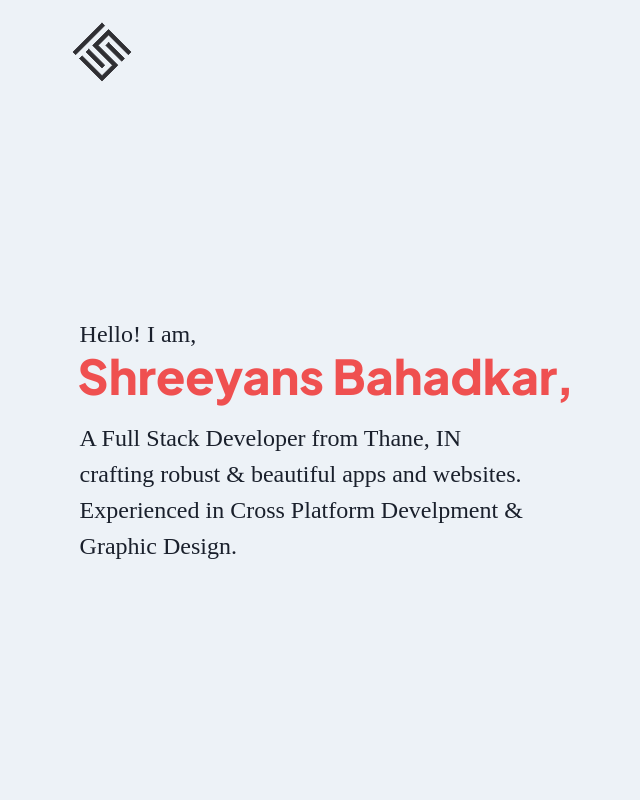
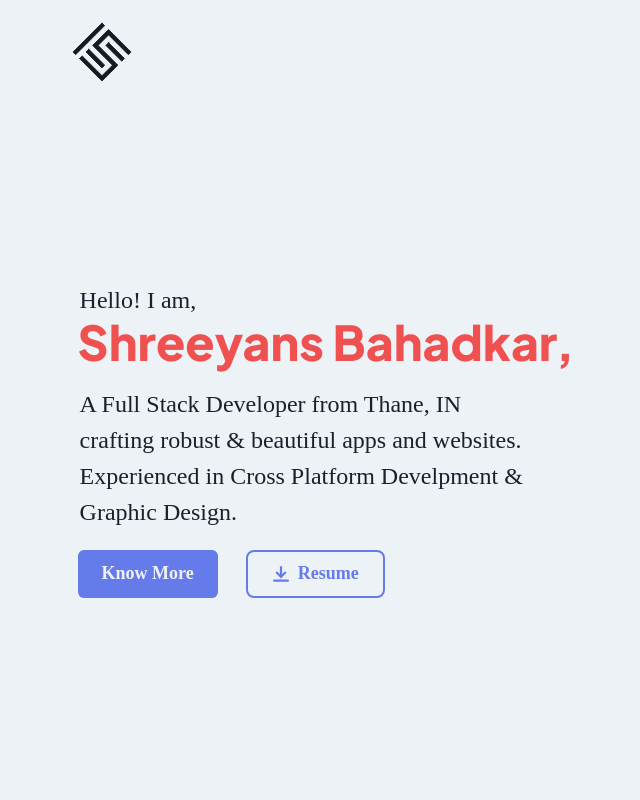
Before and after one commit to ShreeyansB/ShreeyansB.github.io.v3, a React (Create React App) app: page / in a window 1280 px wide. Shown: the top 800 px of the page, without its empty margins (76-716 px from the left). Built offline with nearby package versions, Linux system fonts and the light colour scheme; a web font is replaced by a local one.

Commit message:
:lipstick: Added Home Buttons and exta functionality
Added Home Buttons, made ui improvements and added scroll to component func to buttons

```diff
--- a/src/Theme.js
+++ b/src/Theme.js
@@ -7,10 +7,12 @@ const config = {
 };
 
 export const colors = {
-  primary: "#2F2F33",
+  primary: "#171923",
   secondary: "#EF5050",
   primaryDark: "#EDF2F7",
   alternate: "#657BEA",
+  primaryAlpha: "rgba(23, 25, 35, 0.8)",
+  primaryDarkAlpha: "rgba(237, 242, 247, 0.8)",
 };
 
 const styles = {
--- /dev/null
+++ b/src/components/Buttons/HomeButton.js
@@ -0,0 +1,56 @@
+import { Button, useColorMode } from "@chakra-ui/react";
+import React from "react";
+import { colors } from "../../Theme";
+
+const HomeButton = (props) => {
+  const { colorMode } = useColorMode();
+
+  const myStyle = {
+    backgroundColor: colorMode === "dark" ? colors.secondary : colors.alternate,
+    color: colorMode === "dark" ? colors.primary : colors.primaryDark,
+  };
+
+  const myStyleOutline = {
+    borderColor: colorMode === "dark" ? colors.secondary : colors.alternate,
+    borderWidth: "2px",
+    borderRadius: "8px",
+    color: colorMode === "dark" ? colors.secondary : colors.alternate,
+  };
+
+  const attributes =
+    props.variant !== "outline"
+      ? colorMode === "dark"
+        ? {
+            _hover: {
+              backgroundColor: "#f75959 !important",
+            },
+            _active: {
+              backgroundColor: "#fc6f56 !important",
+            },
+          }
+        : {
+            _hover: {
+              backgroundColor: "#4e62cc !important",
+            },
+            _active: {
+              backgroundColor: "#4d3fb5 !important",
+            },
+          }
+      : {};
+
+  return (
+    <Button
+      _focus={{ boxShadow: "none" }}
+      size="lg"
+      {...attributes}
+      onClick={props.onClick}
+      variant={props.variant}
+      leftIcon={props.leftIcon}
+      style={props.variant === "outline" ? myStyleOutline : myStyle}
+    >
+      {props.children}
+    </Button>
+  );
+};
+
+export default HomeButton;
--- a/src/components/Buttons/NavLink.js
+++ b/src/components/Buttons/NavLink.js
@@ -7,10 +7,10 @@ const NavLink = (props) => {
     colorMode === "light"
       ? {
           _hover: {
-            backgroundColor: "gray.200",
+            backgroundColor: "blackAlpha.50",
           },
           _active: {
-            backgroundColor: "gray.300",
+            backgroundColor: "blackAlpha.200",
           },
         }
       : {};
@@ -22,8 +22,9 @@ const NavLink = (props) => {
       variant="ghost"
       {...attributes}
       display="inline-block"
+      onClick={props.onClick}
     >
-      <Text fontSize="lg">{props.children}</Text>
+      <Text fontSize="lg" px={2}>{props.children}</Text>
     </Button>
   );
 };
--- a/src/components/SVG/arrow.js
+++ b/src/components/SVG/arrow.js
@@ -12,7 +12,7 @@ function ArrowSVG(props) {
   };
 
   return (
-    <ScrollAnimation animateIn={classes.line}>
+    <ScrollAnimation animateIn={classes.line} animateOnce={true}>
       <svg
         xmlns="http://www.w3.org/2000/svg"
         x="0"
--- a/src/components/SVG/arrow.module.css
+++ b/src/components/SVG/arrow.module.css
@@ -5,7 +5,7 @@
 }
 
 .line > svg > path:nth-child(2) {
-  animation: stroketip 0.7s cubic-bezier(0.25, 1, 0.5, 1) 1.7s forwards;
+  animation: stroketip 0.7s cubic-bezier(0.25, 1, 0.5, 1) 1.4s forwards;
   stroke-dasharray: 300;
   stroke-dashoffset: -100;
 }
--- a/src/components/UI/Header.js
+++ b/src/components/UI/Header.js
@@ -6,19 +6,41 @@ import MenuToggle from "../Buttons/MenuToggle";
 import NavLink from "./../Buttons/NavLink";
 import LogoSvg from "./LogoSvg";
 import TopDownAnim from "../Animations/TopDownAnim";
+import { colors } from "./../../Theme";
+import Scroll, { Link } from "react-scroll";
 
 const Header = (props) => {
   const { colorMode, toggleColorMode } = useColorMode();
-
+  var scroll = Scroll.animateScroll;
   const [isOpen, setIsOpen] = useState(false);
 
   const toggle = () => {
     setIsOpen(!isOpen);
   };
 
-  console.log(isOpen);
+  const headerStyle = {
+    zIndex: 5,
+    position: "sticky",
+    top: 0,
+    backgroundColor:
+      colorMode === "light" ? colors.primaryDarkAlpha : colors.primaryAlpha,
+  };
+
+  const scrollToTopHandler = () => {
+    scroll.scrollToTop({
+      duration: 700,
+    });
+  };
+
+  const scrollToBottomHandler = () => {
+    scroll.scrollToBottom({
+      duration: 800,
+    });
+  };
+
+  console.log(headerStyle);
   return (
-    <header>
+    <nav style={headerStyle}>
       <Flex
         as="nav"
         align="center"
@@ -31,7 +53,9 @@ const Header = (props) => {
         color={["white", "white", "primary.700", "primary.700"]}
         {...props}
       >
-        <LogoSvg height="3rem" />
+        <Box cursor="pointer" onClick={scrollToTopHandler}>
+          <LogoSvg height="3rem" />
+        </Box>
 
         <MenuToggle toggle={toggle} isOpen={isOpen} />
         <Box
@@ -40,17 +64,19 @@ const Header = (props) => {
           className={isOpen ? classes.show : undefined}
         >
           <Stack
-            spacing={5}
+            spacing={3}
             align="center"
             justify={["center", "space-between", "flex-end", "flex-end"]}
             direction={["column", "row", "row", "row"]}
             pt={[4, 4, 0, 0]}
           >
             <TopDownAnim index={0}>
-              <NavLink>Home</NavLink>
+              <NavLink onClick={scrollToTopHandler}>Home</NavLink>
             </TopDownAnim>
             <TopDownAnim index={1}>
-              <NavLink>Skills</NavLink>
+              <Link to="skills" smooth={true} duration={700}>
+                <NavLink>Skills</NavLink>
+              </Link>
             </TopDownAnim>
 
             <TopDownAnim index={2}>
@@ -58,21 +84,22 @@ const Header = (props) => {
             </TopDownAnim>
 
             <TopDownAnim index={3}>
-              <NavLink>Contact</NavLink>
+              <NavLink  onClick={scrollToBottomHandler}>Contact</NavLink>
             </TopDownAnim>
             <TopDownAnim index={4}>
               <DarkModeSwitch
                 checked={colorMode === "dark"}
                 onChange={toggleColorMode}
-                sunColor="black"
-                moonColor="white"
+                sunColor={colors.primary}
+                moonColor={colors.primaryDark}
                 size={22}
+                style={{marginLeft: "10px"}}
               />
             </TopDownAnim>
           </Stack>
         </Box>
       </Flex>
-    </header>
+    </nav>
   );
 };
 
--- a/src/components/UI/HomeBanner.js
+++ b/src/components/UI/HomeBanner.js
@@ -1,13 +1,20 @@
-import { Box, Flex, Heading, Text, useColorMode } from "@chakra-ui/react";
+import { Box, Flex, Heading, Text, useColorMode, Wrap } from "@chakra-ui/react";
 import React from "react";
 import HomeSvg from "./HomeSvg";
 import { colors } from "./../../Theme";
 import FadeUpAnim from "../Animations/FadeUpAnim";
+import HomeButton from "../Buttons/HomeButton";
+import { DownloadIcon } from "@chakra-ui/icons";
+import { Link } from "react-scroll";
 
 const HomeBanner = () => {
   const { colorMode } = useColorMode();
 
   const nameColor = colorMode === "light" ? colors.secondary : colors.alternate;
+
+  const openResumeHandler = () => {
+    window.open("./Resume_redacted.pdf", "_blank").focus();
+  };
 
   return (
     <Flex direction="row" justify="space-between" align="center" mt="7rem">
@@ -29,6 +36,20 @@ const HomeBanner = () => {
             Experienced in Cross Platform Develpment & Graphic Design.
           </Text>
         </FadeUpAnim>
+        <FadeUpAnim index={3} delay={0.7}>
+          <Wrap spacing={7} mt={5}>
+            <Link to="skills" smooth={true} duration={700}>
+              <HomeButton>Know More</HomeButton>
+            </Link>
+            <HomeButton
+              variant="outline"
+              leftIcon={<DownloadIcon />}
+              onClick={openResumeHandler}
+            >
+              Resume
+            </HomeButton>
+          </Wrap>
+        </FadeUpAnim>
       </Box>
       <Box display={{ base: "none", lg: "block" }}>
         <HomeSvg />
--- a/src/components/UI/SkillBanner.js
+++ b/src/components/UI/SkillBanner.js
@@ -22,6 +22,7 @@ const SkillBanner = (props) => {
       direction={{ base: "column", lg: "row" }}
       justify="space-between"
       mt="30vh"
+      id="skills"
     >
       <Box flexShrink={0} pe={10}>
         <Stack direction={{base: "row", lg: "column"}} align="flex-start">
--- a/src/index.css
+++ b/src/index.css
@@ -1,20 +1,30 @@
-
 body {
   margin: 0;
-  font-family: 'Consolas', -apple-system, BlinkMacSystemFont, 'Segoe UI', 'Roboto', 'Oxygen',
-    'Ubuntu', 'Cantarell', 'Fira Sans', 'Droid Sans', 'Helvetica Neue',
-    sans-serif;
+  font-family: "Consolas", -apple-system, BlinkMacSystemFont, "Segoe UI",
+    "Roboto", "Oxygen", "Ubuntu", "Cantarell", "Fira Sans", "Droid Sans",
+    "Helvetica Neue", sans-serif;
   -webkit-font-smoothing: antialiased;
   -moz-osx-font-smoothing: grayscale;
 }
 
 code {
-  font-family: source-code-pro, Menlo, Monaco, Consolas, 'Courier New',
+  font-family: source-code-pro, Menlo, Monaco, Consolas, "Courier New",
     monospace;
 }
 
-@media(max-width: 768px){
-  br{
-     display:none;
+@media (max-width: 768px) {
+  br {
+    display: none;
   }
 }
+
+::-moz-selection {
+  /* Code for Firefox */
+  color: rgb(241, 241, 241);
+  background: rgb(43, 184, 137);
+}
+
+::selection {
+  color: rgb(241, 241, 241);
+  background: rgb(43, 184, 137);
+}
```
Also changed, not shown: src/App.js (+2 -5 lines), 1 other file (tests, documents, lock files or other folders).
